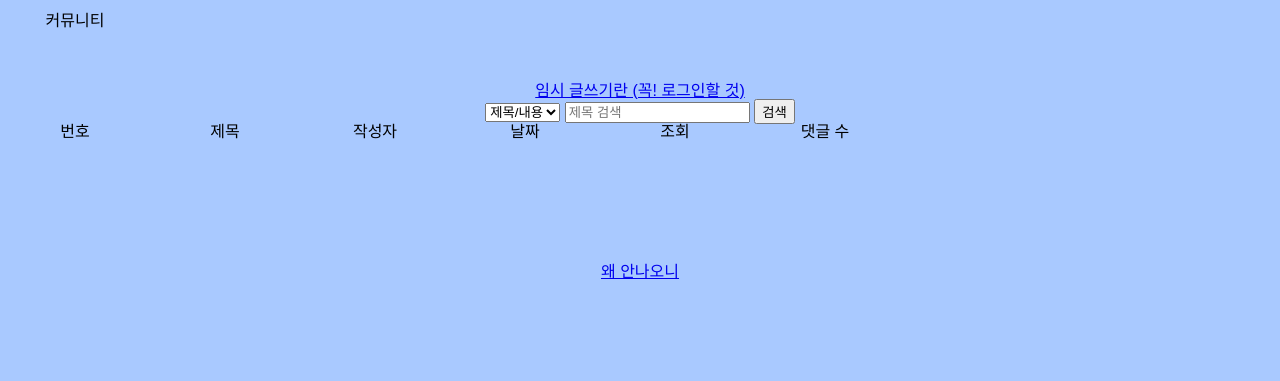
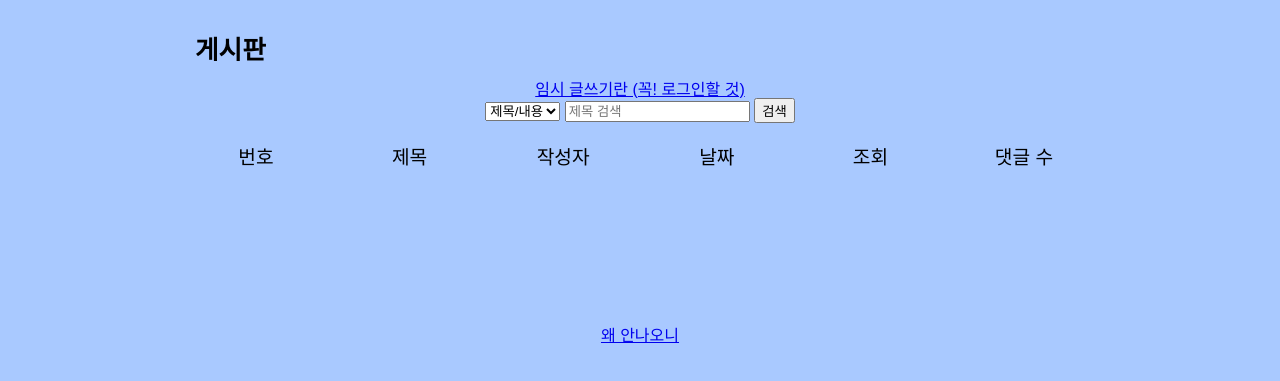
Before and after one commit to jsoyun/mountainSoyun, a website: page views/board/main-community.html in a window 1280 px wide. Shown: the part 119-500 px from the top of the page. Drawn offline with nearby package versions, Linux system fonts and the light colour scheme; files that its build step writes are made by us from their sources; a web font is replaced by a local one.

Commit message:
게시판 기본 css 적용

```diff
--- a/public/board/stylesheets/main-community.css
+++ b/public/board/stylesheets/main-community.css
@@ -3,12 +3,34 @@
 }
 
 /* table 전체 임시 */
-.community-box {
+.com-box {
     font-family: var(--tb-font-family), sans-serif;
     text-align: center;
+    padding-top: 2vw;
 }
 
 h1, thead, tbody, tr, th {
-    width: 150px;
-    height: 70px;
+    font-size: 1.5vw;
+    width: 8em;
+    height: 4em;
 }
+
+.com-title {
+    font-family: var(--tb-font-family), sans-serif;
+    font-size: 2vw;
+    font-weight: bolder;
+    margin: 0 0 1.4vw 10vw;
+    height: auto;
+}
+
+/* .com-write {
+    position: sticky;
+} */
+
+.com-table {
+    margin: 2vw auto;
+}
+
+.tb-img {
+    width: 9vw;
+}
--- a/views/board/main-community.html
+++ b/views/board/main-community.html
@@ -5,12 +5,12 @@
 {% endblock %}
 
 {% block content %}
-<section class="community-box">
-  <header>
-    <h1>커뮤니티</h1>
-    <a href="/write">임시 글쓰기란 (꼭! 로그인할 것)</a>
+<section class="com-box">
+  <header class="com-header">
+    <h1 class="com-title">게시판</h1>
+    <a class="com-write" href="/write">임시 글쓰기란 (꼭! 로그인할 것)</a>
     <form id="search-form" action="/search">
-      <select name="select" id="select">
+      <select class="com-select" name="select" id="select">
         <option value="titleContent" selected>제목/내용</option>
         <option value="title">제목</option>
         <option value="content">내용</option>
@@ -22,7 +22,7 @@
     </form>
   </header>
   <body>
-    <table>
+    <table class="com-table">
       <thead>
         <tr>
           <th>번호</th>
@@ -41,7 +41,10 @@
         {% for communityTwit in communityTwits %}
         <tr class="post">
           <td><div class="posts-CommunityPost-title">{{communityTwit.id}}</div></td>
-          <td><a href="/view/{{communityTwit.id}}"><p>{{communityTwit.title}}</p><img style="width: 100px;" src="{{communityTwit.img}}" alt="섬네일"></a></td>
+          <td>
+            <a href="/view/{{communityTwit.id}}"><p>{{communityTwit.title}}</p>
+            <img class="tb-img" src="{{communityTwit.img}}" alt="섬네일"></a>
+          </td>
           <td><div class="posts-User-nick">{{communityTwit.User.nick}}</div></td>
           <td><div class="posts-CommunityPost-createAt">{{communityTwit.createdAt}}</div></td>
           <td>10.21</td>
```
